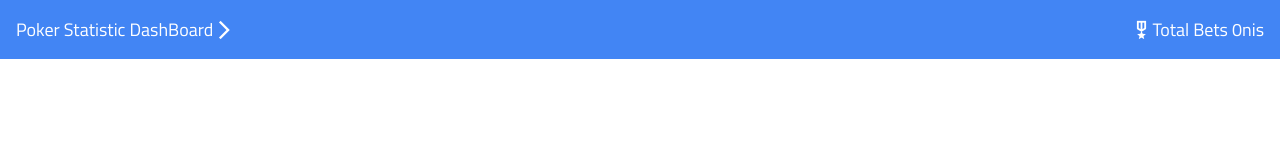
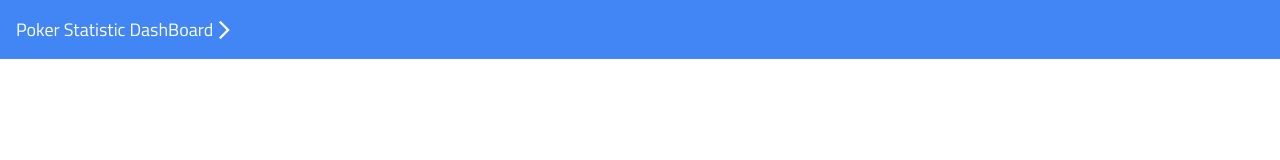
Before and after one commit to YehudaDavid03/PokerStatistics, a React (Create React App) app: page / in a window 1280 px wide. Shown: the top 160 px of the page. Built offline with nearby package versions, Linux system fonts and the light colour scheme.

Commit message:
Logout button works

```diff
--- a/src/App.js
+++ b/src/App.js
@@ -9,7 +9,7 @@ import PlayerSide from "./views/PlayerSide"
 import LoadingWheel from "./components/LoadingWheel"
 
 function App() {
-  const [userInfoReceived, setUserInfoReceived] = useState(false)
+  const [userInfoReceived, setUserInfoReceived] = useState({})
   const [updateApiReceived, setUpdateApiReceived] = useState()
   const [playersRender, setPlayersRender] = useState()
   const [gamesRender, setGamesRender] = useState()
@@ -21,6 +21,12 @@ function App() {
       setUserInfoReceived(userInfoSend)
     } else {
     }
+  }
+
+  // Logout button available in NavBar
+  const logout = () => {
+    setUserInfoReceived({})
+    console.log(userInfoReceived)
   }
 
   // Update Api
@@ -72,10 +78,10 @@ function App() {
 
   return (
     <div className="app-main">
-      <NavBar gamesRender={gamesRender} loading={loading}/>
+      <NavBar gamesRender={gamesRender} loading={loading} userInfoReceived={userInfoReceived} logout={logout} />
 
       {
-        userInfoReceived ?
+        userInfoReceived.jwt ?
 
         (
           <>
--- a/src/css/index.css
+++ b/src/css/index.css
@@ -98,7 +98,7 @@ body {
   background-size: auto;
   background-size: cover;
   opacity: .6;
-  background-image: url("https://images.unsplash.com/photo-1446669052213-5dcff53f1f3f?ixlib=rb-1.2.1&ixid=MnwxMjA3fDB8MHxwaG90by1wYWdlfHx8fGVufDB8fHx8&auto=format&fit=crop&w=2073&q=80");
+  background-image: url("../assets/loginImage.png");
 }
 
 /* App Main */
--- a/src/views/Login.jsx
+++ b/src/views/Login.jsx
@@ -39,9 +39,7 @@ const Login = ({ userInfoSend }) => {
       }
       loginApiCall()
 
-      if (userInfo.jwt) {
-
-      } else {
+      if (userInfo.jwt) {} else {
         setErrorMessage("*please verify your credentials")
         setLogin({
           emailAddress: "",
--- a/src/views/NavBar.jsx
+++ b/src/views/NavBar.jsx
@@ -1,6 +1,6 @@
 import React from "react"
 
-const NavBar = ({ gamesRender, loading}) => {
+const NavBar = ({ gamesRender, loading, userInfoReceived, logout }) => {
   var r = 0
 
   for (let i = 0; i < gamesRender?.length; i++) {
@@ -8,8 +8,9 @@ const NavBar = ({ gamesRender, loading}) => {
   }
   return (
     <div className="nav-bar-main">
-      <h1>Poker Statistic DashBoard<span className="material-icons-outlined">arrow_forward_ios</span></h1>
-      <h4><span className="material-icons-outlined">military_tech</span>{`Total Bets ${loading ? "0" : r.toLocaleString()}nis`}</h4>
+      {userInfoReceived.jwt ? <h1 onClick={() => {logout()}}>Logout <span className="material-icons-outlined">arrow_forward_ios</span></h1> : <></>}
+      <h1>Poker Statistic DashBoard {userInfoReceived.jwt ? <></> : <span className="material-icons-outlined">arrow_forward_ios</span>}</h1>
+      {userInfoReceived.jwt ? <h4><span className="material-icons-outlined">military_tech</span>{`Total Bets ${loading ? "0" : r.toLocaleString()}nis`}</h4> : <></>}
     </div>
   )
 }
```
Also changed, not shown: 13 other files (tests, documents, lock files or other folders).
